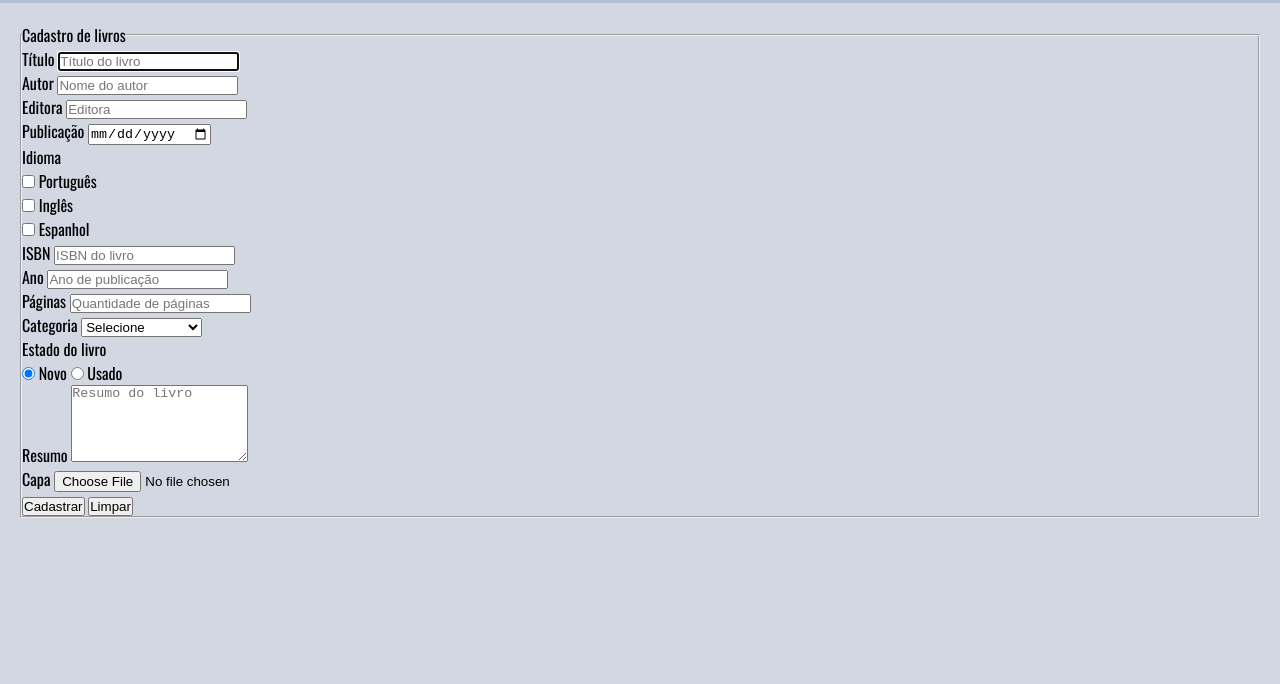
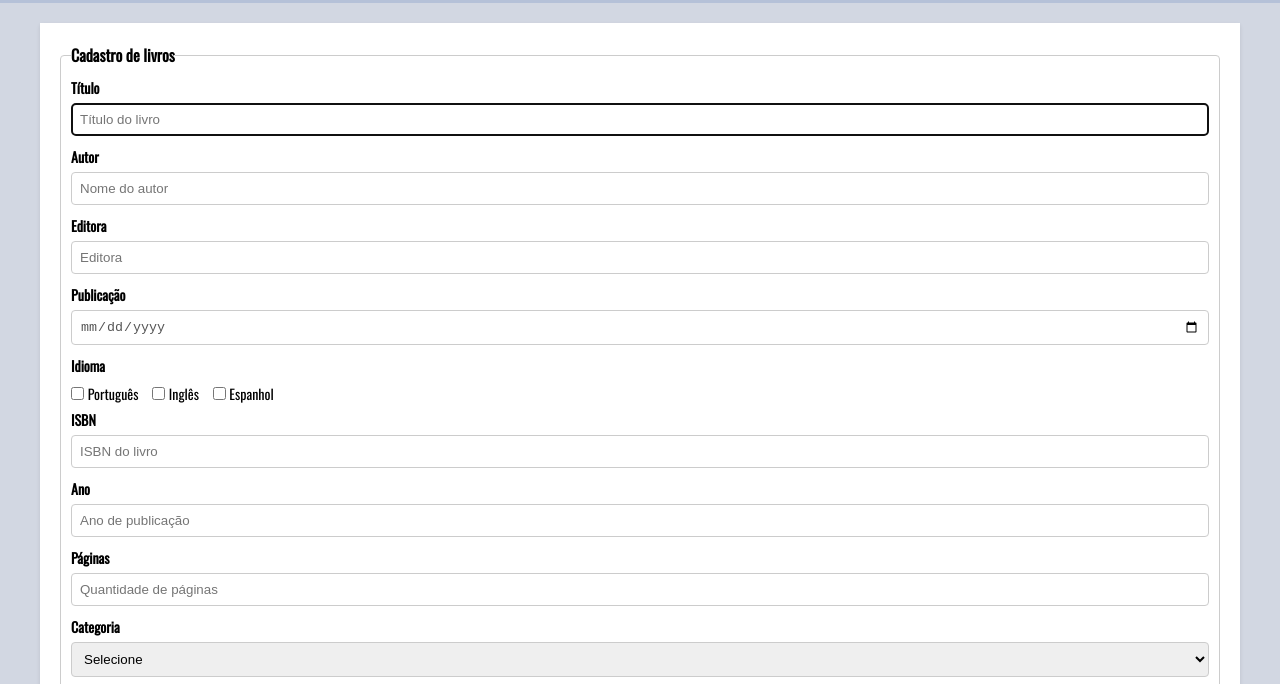
Before and after one commit to izacoser/livraria, a plain HTML site: page cadastro.html in a window 1280 px wide. Shown: the part 110-794 px from the top of the page. Drawn offline with nearby package versions, Linux system fonts and the light colour scheme.

Commit message:
site finalizado

```diff
--- a/cadastro.html
+++ b/cadastro.html
@@ -67,7 +67,8 @@
 
                         <div class="input-container">
                             <label for="isbn">ISBN</label>
-                        <input type="text" name="isbn" id="isbn" placeholder="ISBN do livro" pattern="\d{3}-\d{10}" required>
+                            <input type="text" name="isbn" id="isbn" placeholder="ISBN do livro" pattern="\d{3}-\d{10}"
+                                required>
                         </div>
 
                         <div class="input-container">
@@ -77,7 +78,8 @@
 
                         <div class="input-container">
                             <label for="paginas">Páginas</label>
-                        <input type="number" name="paginas" id="paginas" placeholder="Quantidade de páginas" required>
+                            <input type="number" name="paginas" id="paginas" placeholder="Quantidade de páginas"
+                                required>
                         </div>
 
                         <div class="input-container">
@@ -108,7 +110,8 @@
 
                         <div class="input-container">
                             <label for="resumo">Resumo</label>
-                        <textarea name="resumo" id="resumo" placeholder="Resumo do livro" rows="5" required></textarea>
+                            <textarea name="resumo" id="resumo" placeholder="Resumo do livro" rows="5"
+                                required></textarea>
                         </div>
 
                         <div class="input-container">
@@ -123,6 +126,9 @@
             </form>
         </section>
     </main>
+    <footer>
+        <p>&copy; 2023 Livraria Fantástica | Criado por Izabelly Coser Guindani</p>
+    </footer>
 </body>
 
 </html>
--- a/estilos.css
+++ b/estilos.css
@@ -88,3 +88,105 @@ footer {
     text-align: center;
     padding: 1rem;
 }
+
+/* Formulário */
+.container {
+    width: 1200px;
+    max-width: 100%;
+    margin: 0 auto;
+    padding: 20px;
+    background-color: #fff;
+    box-shadow: 0 2px 4px rgba(0, 0, 0, 0.1);
+}
+
+form {
+  overflow: hidden;
+}
+
+form fieldset {
+  border: 1px solid #ccc;
+  border-radius: 4px;
+  padding: 10px;
+  margin-bottom: 10px;
+}
+
+form legend {
+  font-weight: bold;
+  color: black;
+}
+
+/* Campos de Entrada de Texto */
+.input-container {
+    margin-bottom: 10px;
+}
+
+.input-container label {
+    display: block;
+    margin-bottom: 5px;
+    font-weight: bold;
+    font-size: 14px;
+}
+
+input[type="text"],
+input[type="date"],
+input[type="number"] {
+  width: 100%;
+  padding: 8px;
+  border: 1px solid #ccc;
+  border-radius: 4px;
+  color: #555;
+}
+
+/* Componentes Checkbox e Radio */
+.radio-group label {
+    display: inline;
+    margin-right: 10px;
+    font-weight: normal;
+  }
+
+  .input-check {
+      display: inline-block;
+      margin-right: 10px;
+  }
+
+  .input-check input[type="checkbox"] + label {
+      display: inline-block;
+      font-weight: normal;
+  }
+
+  /* Componentes Textarea e Select */
+textarea {
+    width: 100%;
+    padding: 8px;
+    border: 1px solid #ccc;
+    border-radius: 4px;
+    resize: vertical; /* Permite redimensionar verticalmente o textarea */
+    height: 120px; /* Altura inicial do textarea */
+  }
+
+  select {
+    width: 100%;
+    padding: 8px;
+    border: 1px solid #ccc;
+    border-radius: 4px;
+  }
+
+  /* Botões */
+button {
+    background-color: rgb(125, 159, 223);
+    color: white;
+    border: none;
+    border-radius: 4px;
+    padding: 10px;
+    cursor: pointer; /* Adiciona um cursor de ponteiro */
+  }
+
+  /* Botão de Limpar */
+  button[type="reset"] {
+    background-color: #7a848d;
+  }
+
+  /* Botão de Enviar */
+  button:hover {
+    background-color: #2468b1;
+  }
```
Lines whose indentation alone changed are shown as unchanged.
